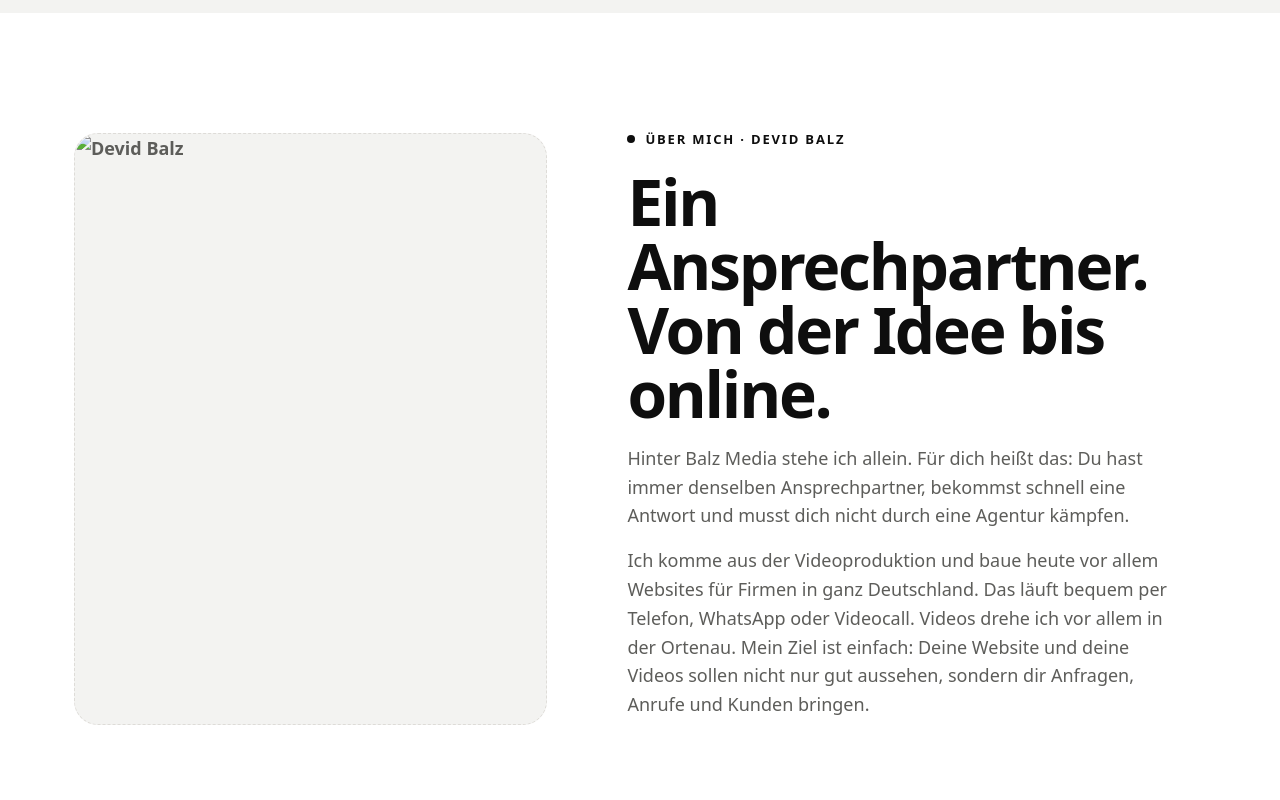
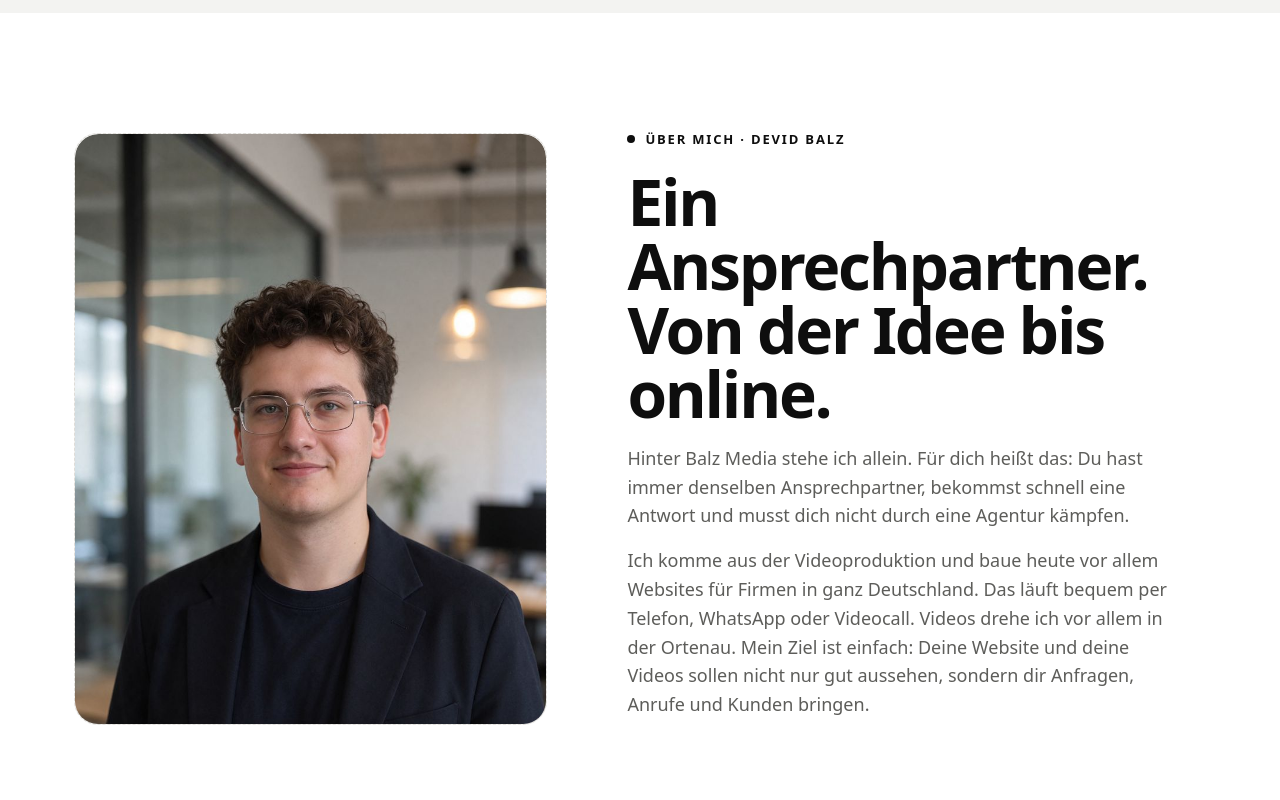
Before and after one commit to devidbalz-droid/balz-media.de, a plain HTML site: page index.html in a window 1280 px wide. Shown: the part 2740-3540 px from the top of the page. Drawn offline with Linux system fonts and the light colour scheme.

Commit message:
Update index.html

```diff
--- a/index.html
+++ b/index.html
@@ -85,7 +85,7 @@
 
 <section id="ueber-mich">
   <div class="wrap about">
-    <div class="portrait reveal"><img src="img/hf_20261119_200008_b66eaf5c-27a0-4f14-ba32-2a948fa20fcb.png" alt="Devid Balz" style="width:100%;height:100%;object-fit:cover;border-radius:inherit;"></div>
+    <div class="portrait reveal"><img src="img/devid.jpg" alt="Devid Balz" loading="lazy" style="width:100%;height:100%;object-fit:cover;border-radius:inherit;"></div>
     <div class="reveal">
       <span class="kicker">Über mich · Devid Balz</span>
       <h2>Ein Ansprechpartner. Von der Idee bis online.</h2>
```
